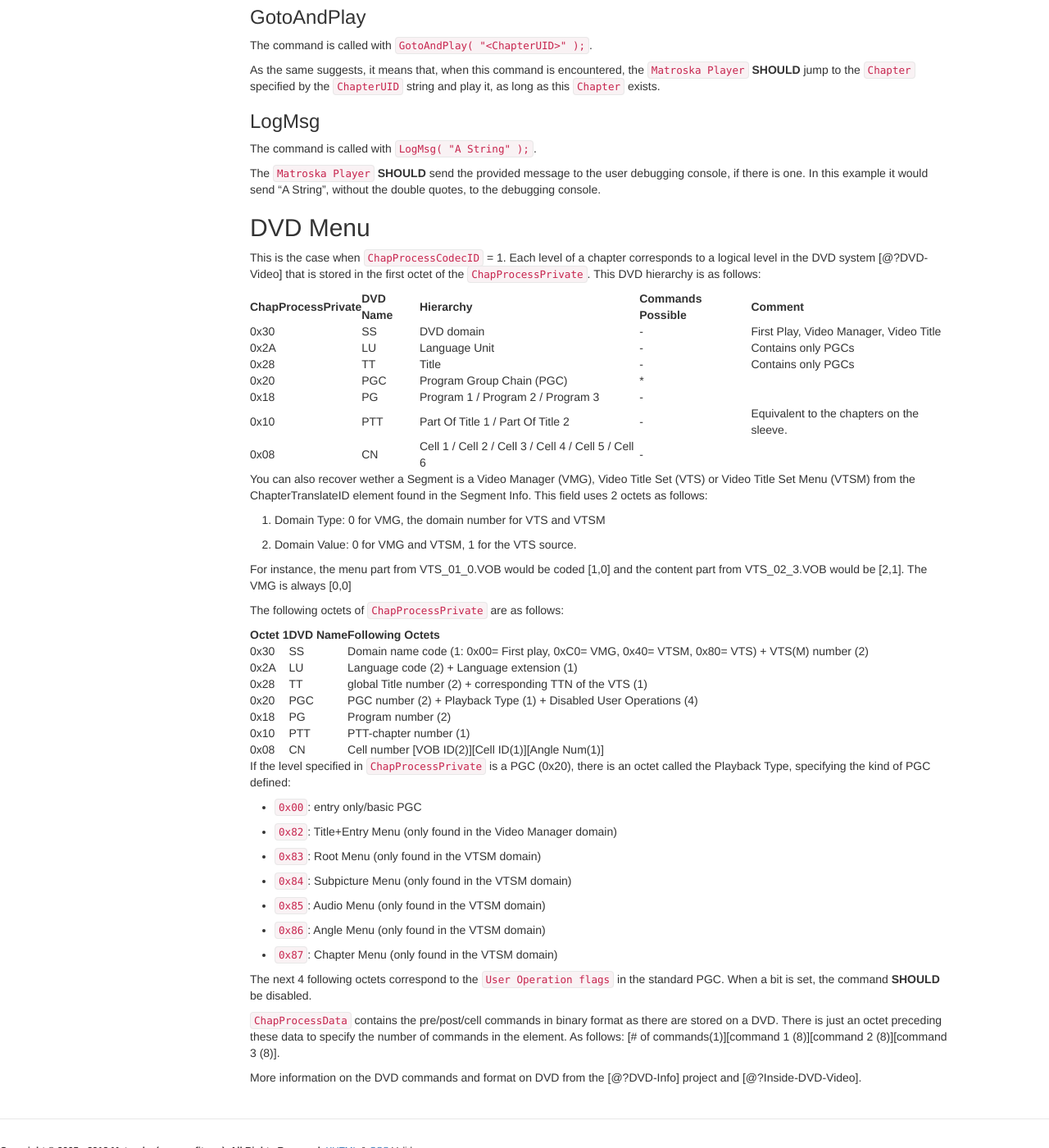
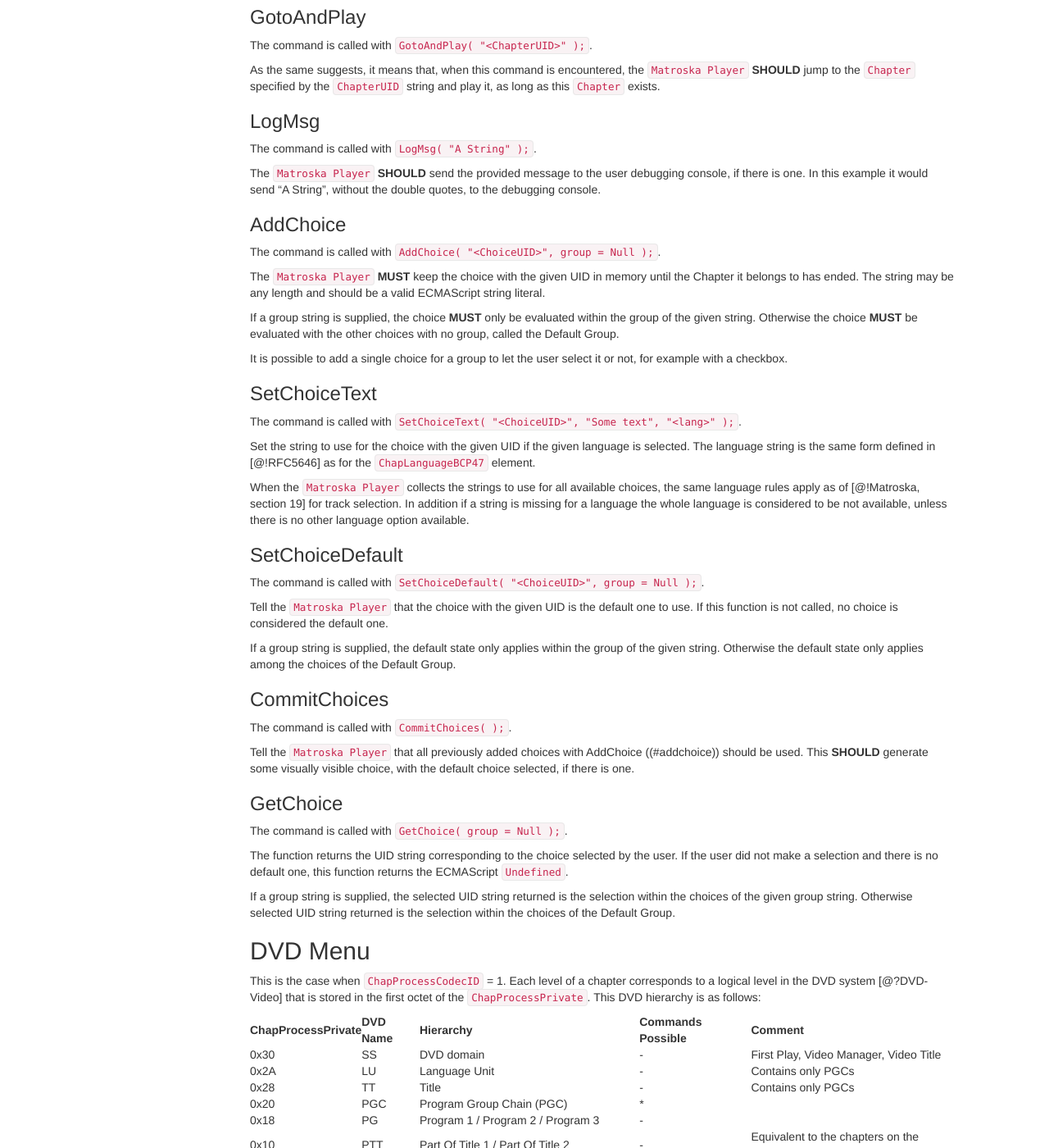
Before and after one commit to ietf-wg-cellar/matroska-specification, a Jekyll site: the page built from cellar-chapter-codecs/chapter_codecs.md, in a window 1280 px wide and 1400 px high, scrolled down 1512 px. Shown: the whole window at 82% size. Built offline with Jekyll 4.4.1, drawn with Linux system fonts in a browser that asks for light colours; our own code applies the rules of GitHub Pages for plain Markdown files.

Commit message:
Add a MatroskaJS choice API
This API is meant for interactive movies. The author adds choices in a chapter and retrieves the user choice at the end of this chapter.

Depending on the choice, different actions can be performed.

The choice rendering and user interaction is the responsibility of the player.

```diff
--- a/cellar-chapter-codecs/chapter_codecs.md
+++ b/cellar-chapter-codecs/chapter_codecs.md
@@ -96,6 +96,58 @@
 The `Matroska Player` **SHOULD** send the provided message to the user debugging console, if there is one.
 In this example it would send "A String", without the double quotes, to the debugging console.
 
+### AddChoice
+
+The command is called with `AddChoice( "<ChoiceUID>", group = Null );`.
+
+The `Matroska Player` **MUST** keep the choice with the given UID in memory until the Chapter it belongs to
+has ended. The string may be any length and should be a valid ECMAScript string literal.
+
+If a group string is supplied, the choice **MUST** only be evaluated within the group of the given string.
+Otherwise the choice **MUST** be evaluated with the other choices with no group, called the Default Group.
+
+It is possible to add a single choice for a group to let the user select it or not, for example with a checkbox.
+
+### SetChoiceText
+
+The command is called with `SetChoiceText( "<ChoiceUID>", "Some text", "<lang>" );`.
+
+Set the string to use for the choice with the given UID if the given language is selected.
+The language string is the same form defined in [@!RFC5646] as for the `ChapLanguageBCP47` element.
+
+When the `Matroska Player` collects the strings to use for all available choices, the same language
+rules apply as of [@!Matroska, section 19] for track selection. In addition if a string is missing for a language
+the whole language is considered to be not available, unless there is no other language option available.
+
+<!-- TODO: allow attaching a choice to a tag, we will need a special tag target for that -->
+
+### SetChoiceDefault
+
+The command is called with `SetChoiceDefault( "<ChoiceUID>", group = Null );`.
+
+Tell the `Matroska Player` that the choice with the given UID is the default one to use.
+If this function is not called, no choice is considered the default one.
+
+If a group string is supplied, the default state only applies within the group of the given string.
+Otherwise the default state only applies among the choices of the Default Group.
+
+### CommitChoices
+
+The command is called with `CommitChoices( );`.
+
+Tell the `Matroska Player` that all previously added choices with AddChoice ((#addchoice)) should be used.
+This **SHOULD** generate some visually visible choice, with the default choice selected, if there is one.
+
+### GetChoice
+
+The command is called with `GetChoice( group = Null );`.
+
+The function returns the UID string corresponding to the choice selected by the user.
+If the user did not make a selection and there is no default one, this function returns the ECMAScript `Undefined`.
+
+If a group string is supplied, the selected UID string returned is the selection within the choices of the given group string.
+Otherwise selected UID string returned is the selection within the choices of the Default Group.
+
 
 
 ## DVD Menu
```
